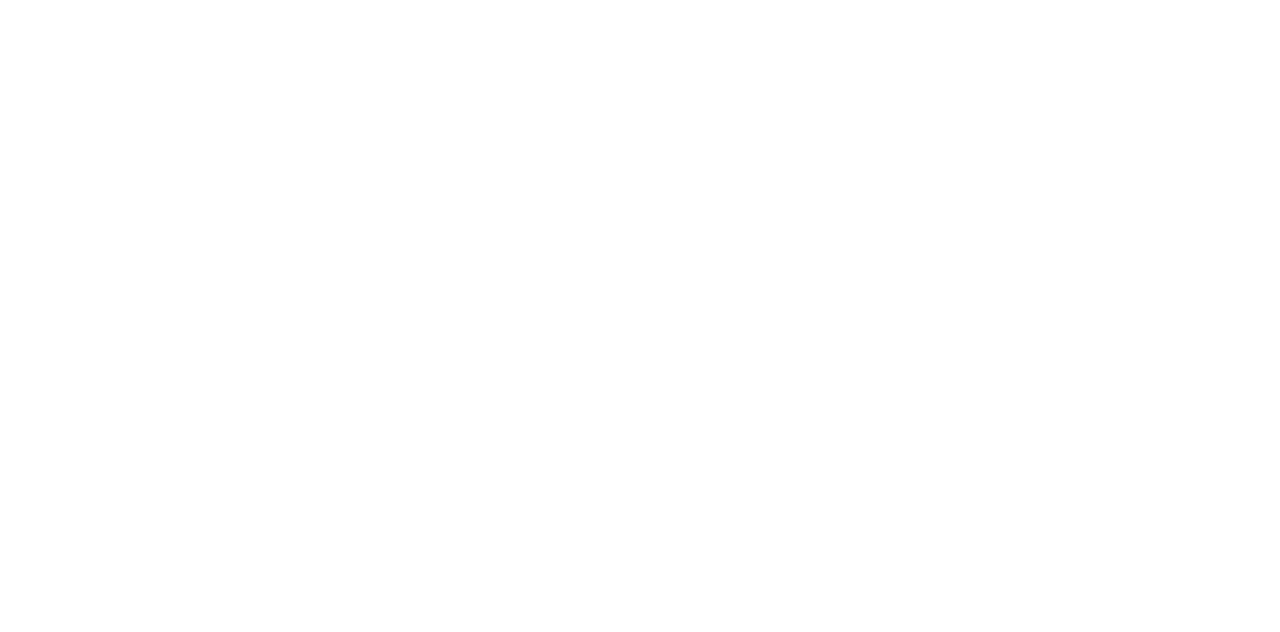
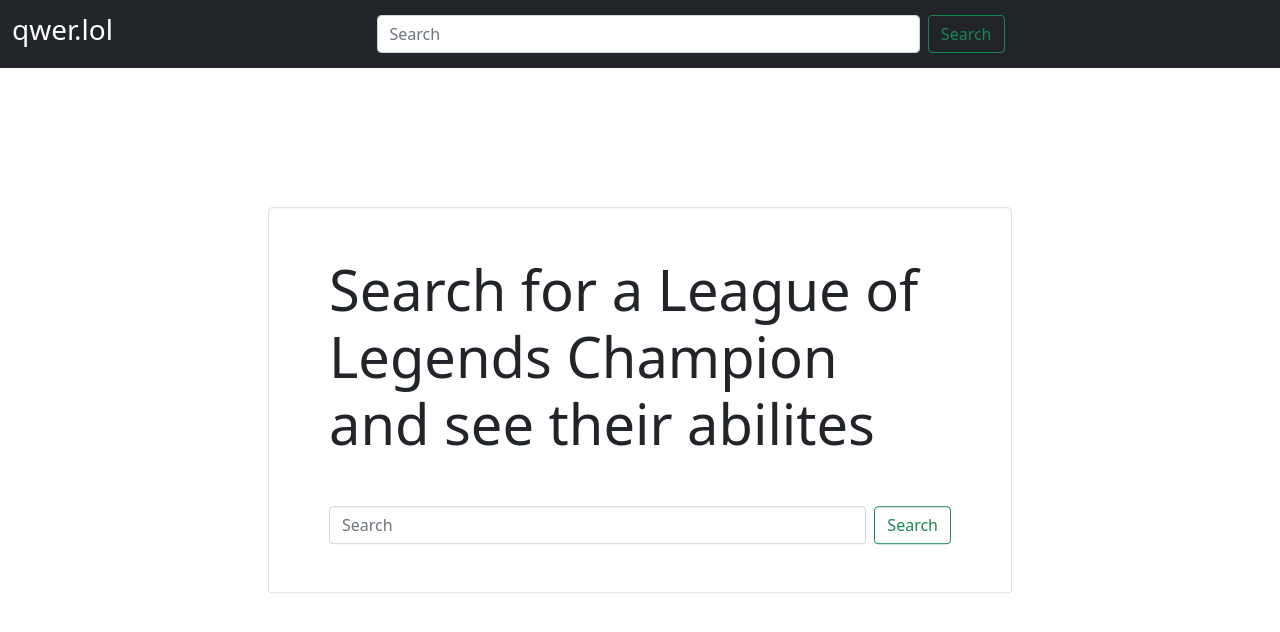
Before and after one commit to JohnnyQuinn/qwer.lol, a Flask app: page / in a window 1280 px wide. Before the commit the part shown is empty. Shown: the top 632 px of the page. Run offline with Flask 2, Linux system fonts and the light colour scheme.

Commit message:
[add] .gitignore (pycache), wrote initial code for base.html and homepage.html

```diff
--- a/app/templates/base.html
+++ b/app/templates/base.html
@@ -12,6 +12,17 @@
     </head>
     <body>
         <main>
+            <nav class="navbar navbar-dark bg-dark">
+                <div class="container-fluid">
+                    <a href="/" class="navbar-brand m-0"><h3>qwer.lol</h1></a>
+                    <div class="container-fluid justify-content-center w-50 p-0">
+                        <form class="d-flex">
+                          <input class="form-control me-2" type="search" placeholder="Search" aria-label="Search">
+                          <button class="btn btn-outline-success" type="submit">Search</button>
+                        </form>
+                    </div>
+                </div>
+            </nav>
             {% block content %}
             {% endblock %}
         </main>
--- a/app/templates/homepage.html
+++ b/app/templates/homepage.html
@@ -1,4 +1,20 @@
 {% extends 'base.html' %}
 
 {% block content %}
+
+<div class="container position-absolute top-50 start-50 translate-middle">
+    <div class="row mx-auto">
+        <div class="col-2"></div>
+        <div class="card col-8">
+            <div class="card-body p-5">
+                <h1 class="card-title mb-5 display-4">Search for a League of Legends Champion and see their abilites</h1>
+                <form class="d-flex">
+                    <input class="form-control me-2" type="search" placeholder="Search" aria-label="Search">
+                    <button class="btn btn-outline-success" type="submit">Search</button>
+                </form>
+            </div>
+        </div>
+        <div class="col-2"></div>
+    </div>
+</div>
 {% endblock %}
```
Also changed, not shown: 1 other file.
